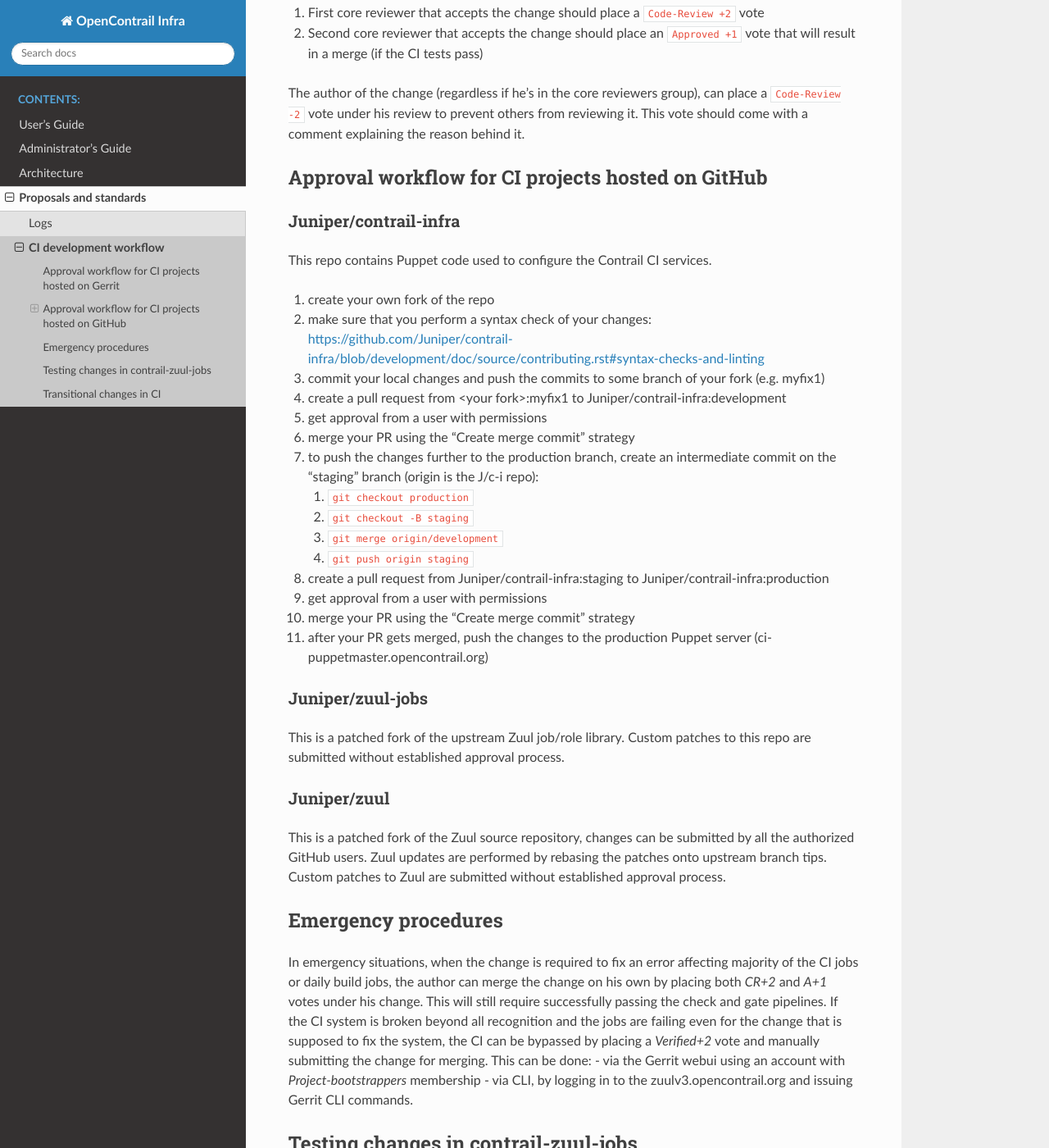
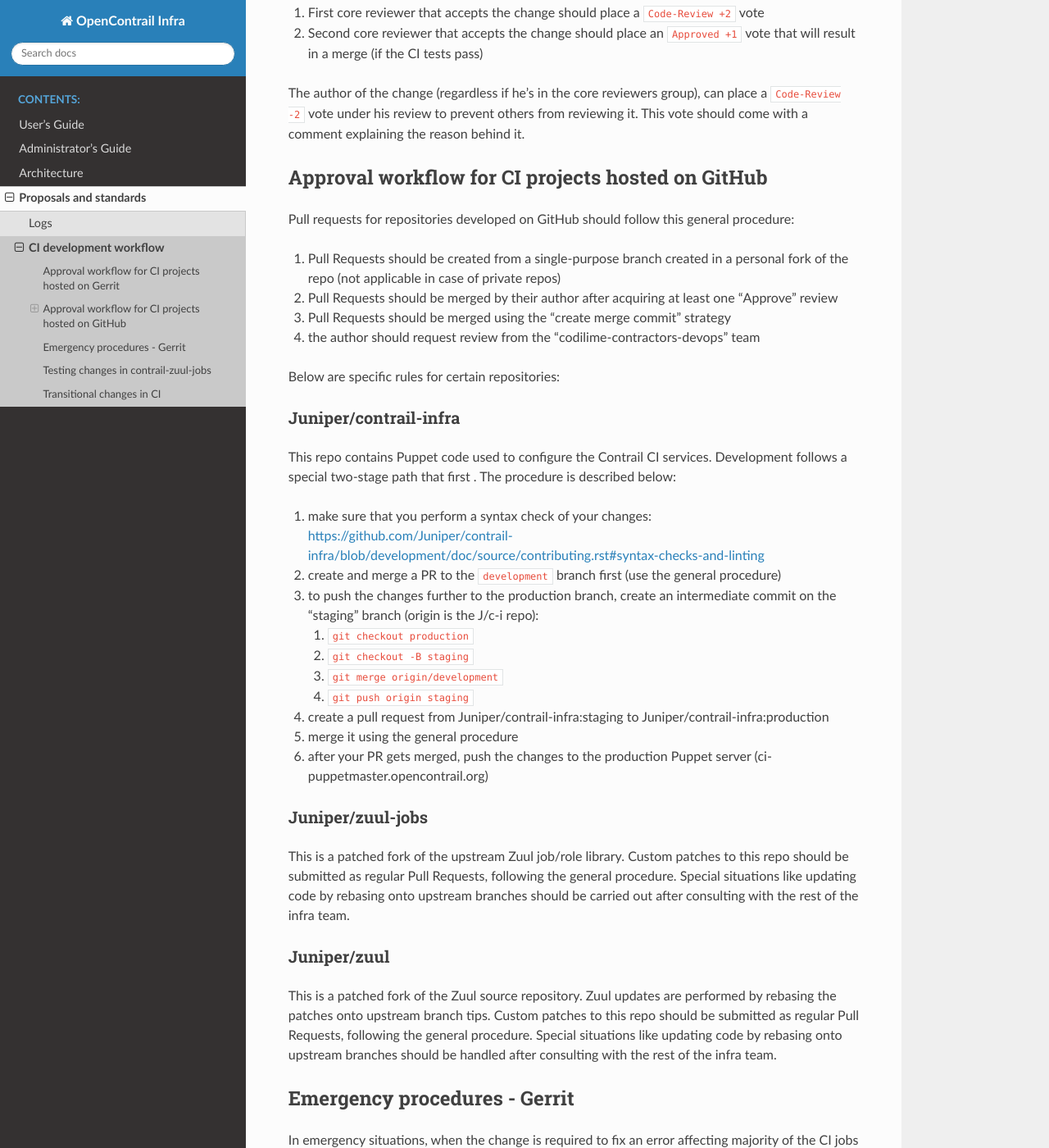
Before and after one commit to wurbanski/contrail-infra-doc, a Sphinx documentation site: the page built from source/rfc/ci-development-workflow.rst, in a window 1280 px wide and 1400 px high, scrolled down 523 px. Shown: the whole window at 82% size. Built offline with Sphinx 7.4.7 and the Read the Docs theme 2.0.0, drawn with Linux system fonts in a browser that asks for light colours.

Commit message:
Add general section about Github PRs and describe per-repo specifics

```diff
--- a/source/rfc/ci-development-workflow.rst
+++ b/source/rfc/ci-development-workflow.rst
@@ -26,17 +26,23 @@
 Approval workflow for CI projects hosted on GitHub
 --------------------------------------------------
 
+Pull requests for repositories developed on GitHub should follow this general procedure:
+
+#. Pull Requests should be created from a single-purpose branch created in a personal fork of the repo (not applicable in case of private repos)
+#. Pull Requests should be merged by their author after acquiring at least one "Approve" review
+#. Pull Requests should be merged using the "create merge commit" strategy
+#. the author should request review from the "codilime-contractors-devops" team
+
+Below are specific rules for certain repositories:
+
 Juniper/contrail-infra
 **********************
 
-This repo contains Puppet code used to configure the Contrail CI services.
+This repo contains Puppet code used to configure the Contrail CI services. Development follows a
+special two-stage path that first . The procedure is described below:
 
-#. create your own fork of the repo
 #. make sure that you perform a syntax check of your changes: https://github.com/Juniper/contrail-infra/blob/development/doc/source/contributing.rst#syntax-checks-and-linting
-#. commit your local changes and push the commits to some branch of your fork (e.g. myfix1)
-#. create a pull request from <your fork>:myfix1 to Juniper/contrail-infra:development
-#. get approval from a user with permissions
-#. merge your PR using the "Create merge commit" strategy
+#. create and merge a PR to the ``development`` branch first (use the general procedure)
 #. to push the changes further to the production branch, create an intermediate commit on the "staging" branch (origin is the J/c-i repo):
 
    #. ``git checkout production``
@@ -44,26 +50,28 @@
    #. ``git merge origin/development``
    #. ``git push origin staging``
 #. create a pull request from Juniper/contrail-infra:staging to Juniper/contrail-infra:production
-#. get approval from a user with permissions
-#. merge your PR using the "Create merge commit" strategy
+#. merge it using the general procedure
 #. after your PR gets merged, push the changes to the production Puppet server (ci-puppetmaster.opencontrail.org)
 
 Juniper/zuul-jobs
 **********************
 
 This is a patched fork of the upstream Zuul job/role library. Custom patches to this repo
-are submitted without established approval process.
+should be submitted as regular Pull Requests, following the general procedure. Special
+situations like updating code by rebasing onto upstream branches should be carried out
+after consulting with the rest of the infra team.
 
 Juniper/zuul
 **********************
 
-This is a patched fork of the Zuul source repository, changes can be submitted by
-all the authorized GitHub users. Zuul updates are performed by rebasing the patches onto
-upstream branch tips. Custom patches to Zuul are submitted without established approval
-process.
+This is a patched fork of the Zuul source repository. Zuul updates are performed by rebasing the patches onto
+upstream branch tips. Custom patches to this repo should be submitted as regular
+Pull Requests, following the general procedure. Special situations like updating
+code by rebasing onto upstream branches should be handled after consulting with
+the rest of the infra team.
 
-Emergency procedures
---------------------
+Emergency procedures - Gerrit
+-----------------------------
 
 In emergency situations, when the change is required to fix an error affecting
 majority of the CI jobs or daily build jobs, the author can merge the change on
@@ -74,7 +82,6 @@
 a `Verified+2` vote and manually submitting the change for merging. This can be done:
 - via the Gerrit webui using an account with `Project-bootstrappers` membership
 - via CLI, by logging in to the zuulv3.opencontrail.org and issuing Gerrit CLI commands.
-
 
 Testing changes in contrail-zuul-jobs
 -------------------------------------
```
